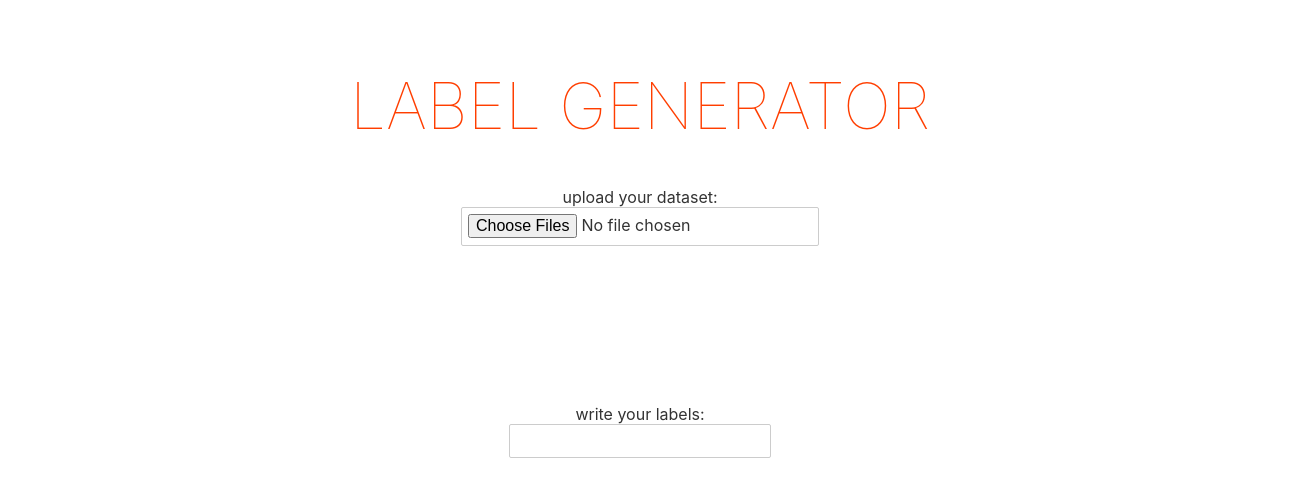
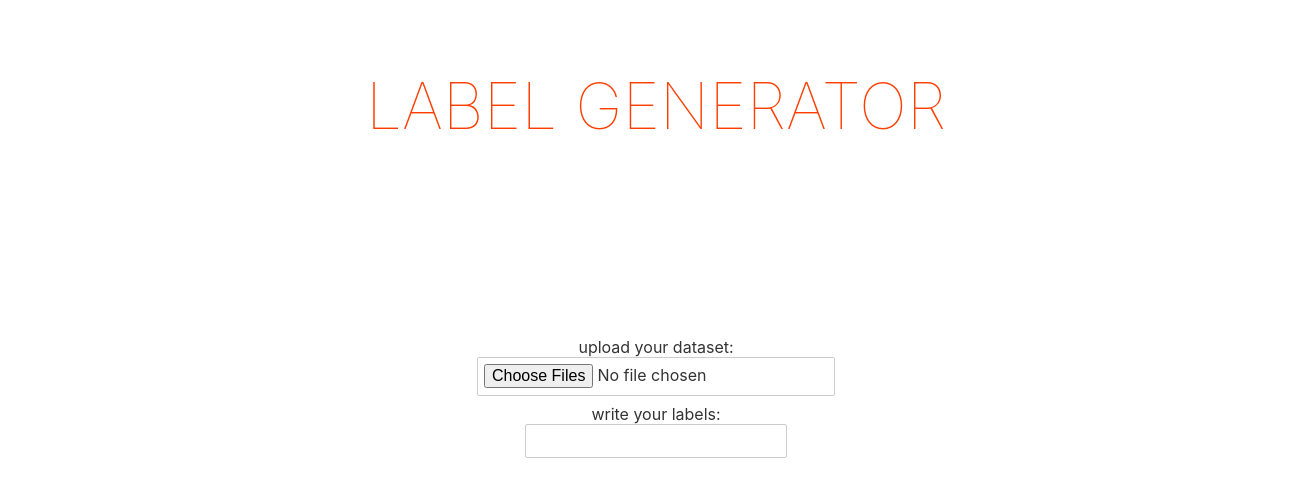
Before and after one commit to Matyanson/classification-label-generator, a Svelte app: page / in a window 1280 px wide. Shown: the top 496 px of the page, 1304 px wide, since content can reach past the window. Built offline with nearby package versions, Linux system fonts and the light colour scheme.

Commit message:
chore: rescale canvas

```diff
--- a/src/App.svelte
+++ b/src/App.svelte
@@ -20,7 +20,7 @@ import LabelsManager from "./Components/LabelsManager/index.svelte";
 		align-items: center;
 		text-align: center;
 		padding: 1em;
-		max-width: 240px;
+		width: 100%;
 		margin: 0 auto;
 	}
 
@@ -30,10 +30,4 @@ import LabelsManager from "./Components/LabelsManager/index.svelte";
 		font-size: 4em;
 		font-weight: 100;
 	}
-
-	@media (min-width: 640px) {
-		main {
-			max-width: none;
-		}
-	}
 </style>
--- a/src/Components/DatasetManager/index.svelte
+++ b/src/Components/DatasetManager/index.svelte
@@ -9,7 +9,7 @@ import { onMount } from "svelte";
     let canvas: HTMLCanvasElement;
     let ctx: CanvasRenderingContext2D;
 
-    $: if(ctx) draw(i);
+    $: if(ctx && $images) draw(i);
 
     onMount(() => {
         ctx = canvas.getContext('2d');
@@ -62,6 +62,8 @@ import { onMount } from "svelte";
         }
 
         const img = await getImageFromUrl(url);
+        canvas.width = img.width;
+        canvas.height = img.height;
         ctx.drawImage(img, 0, 0);
     }
 
@@ -75,21 +77,33 @@ import { onMount } from "svelte";
 
 </script>
 
+{#if $images && $images[i]}
+<button on:click={clear}>clear dataset</button>
+<h1 contenteditable={true} on:input={
+    (e) => {
+        const text = e.target instanceof HTMLElement ? e.target.innerText : '0';
+        i = Number(text) ?? 0;
+    }}
+>
+{i}
+</h1>
+<h2>{$images[i].name}</h2>
+{/if}
+<canvas bind:this={canvas} />
+
 {#if $images && $images.length > 0}
-    <h1 contenteditable={true} on:input={
-		(e) => {
-			const text = e.target instanceof HTMLElement ? e.target.innerText : '0';
-			i = Number(text) ?? 0;
-		}}
-    >{i}</h1>
-    <button on:click={clear}>clear dataset</button><br>
     <button on:click={() => i = i-1}>previous</button>
     <button on:click={() => i = i+1}>next</button>
 {:else}
     upload your dataset:
     <input type="file" multiple={true} accept="image/*" on:change={onUpload} />
 {/if}
-{#if $images && $images[i]}
-<h2>{$images[i].name}</h2>
-{/if}
-<canvas bind:this={canvas} />
+
+
+<style>
+    canvas {
+        width: 100%;
+        max-width: 300px;
+        image-rendering: pixelated;
+    }
+</style>
```
